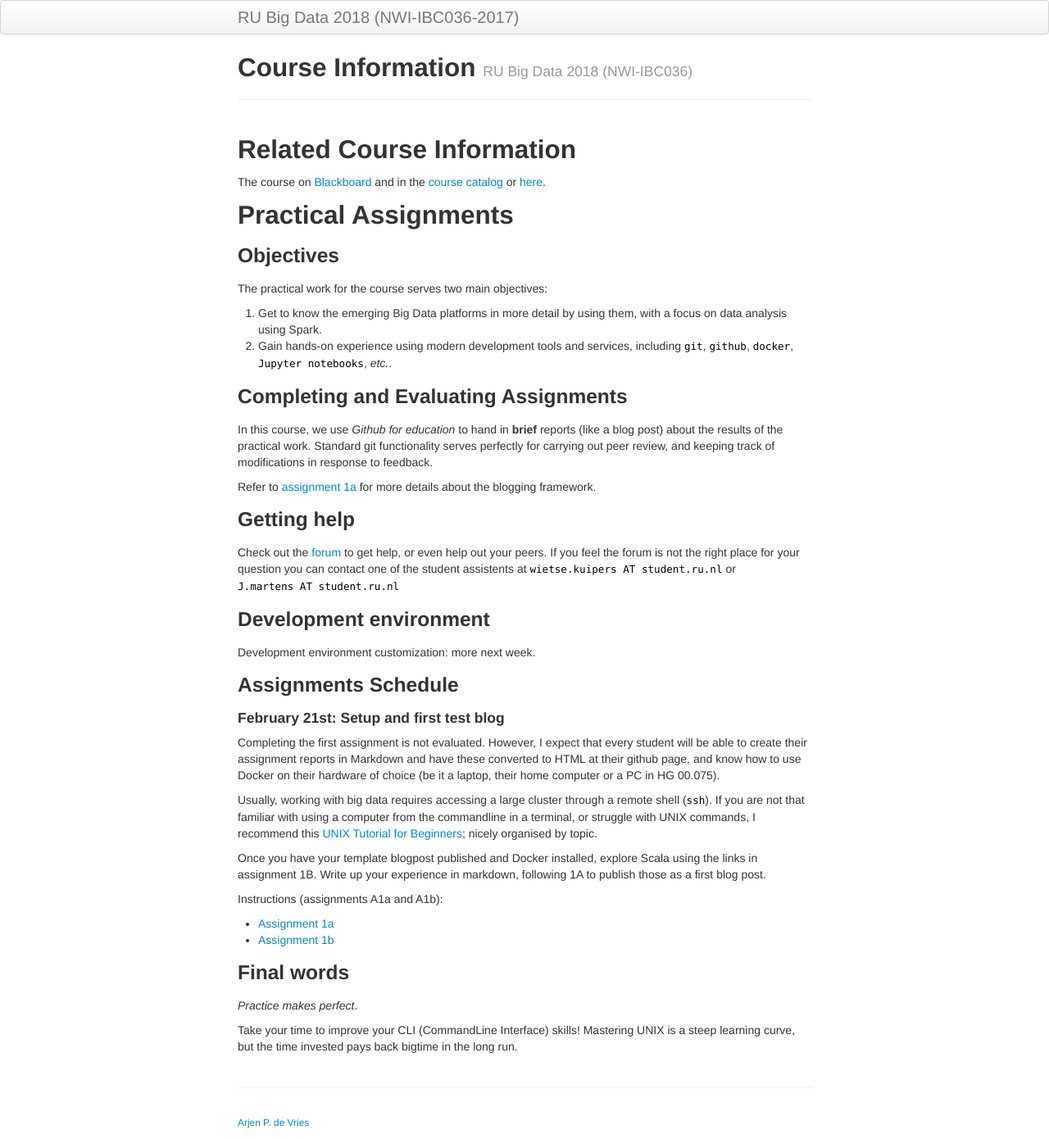
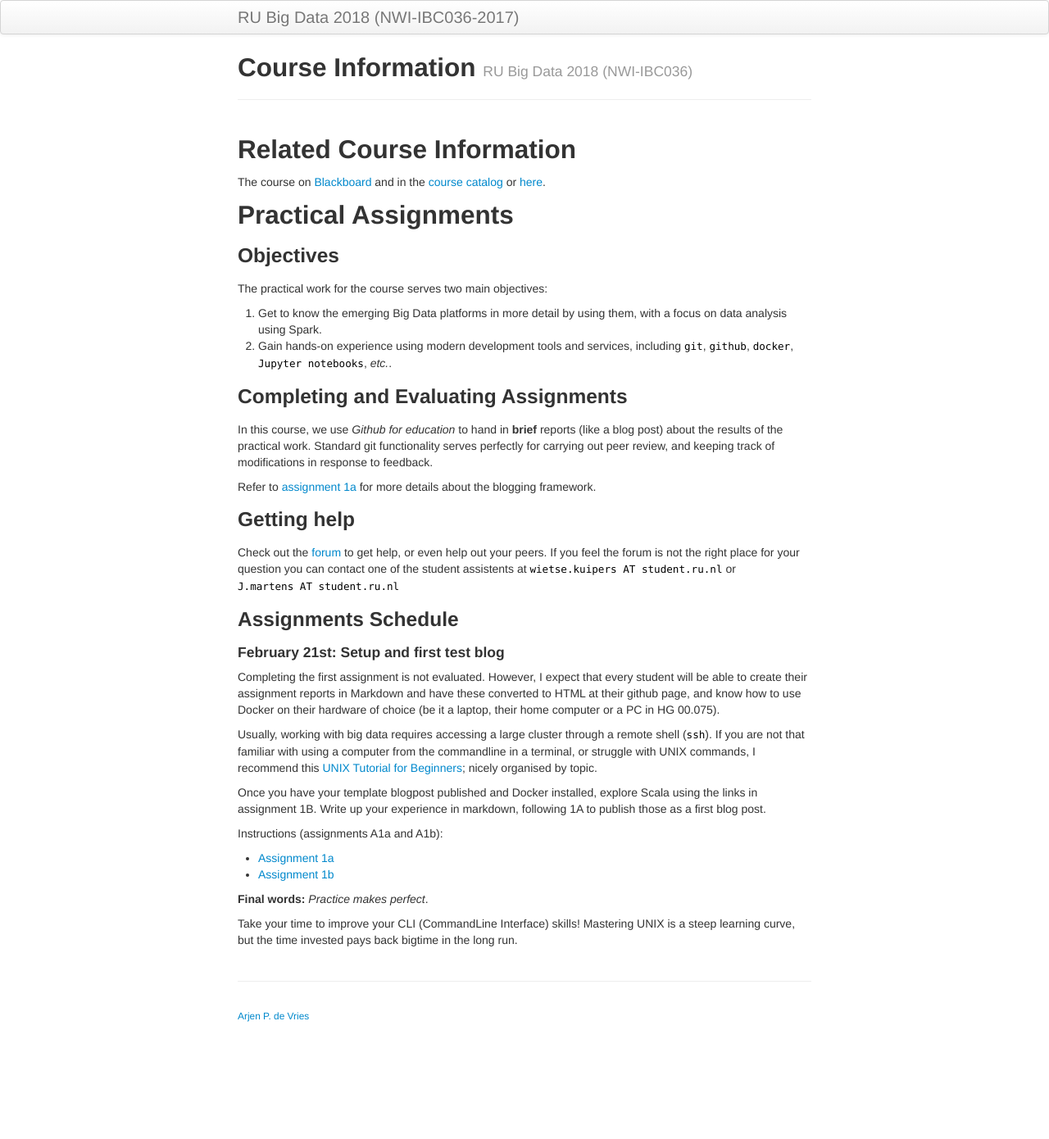
Before and after one commit to Thelukepet/course, a Jekyll site: the page built from index.md, in a window 1280 px wide. Shown: the whole page at 82% size. Built offline with Jekyll 4.4.1, drawn with Linux system fonts in a browser that asks for light colours; after the commit the page ends 1260 px from its top, so only the background shows below that.

Commit message:
Minor formatting

```diff
--- a/index.md
+++ b/index.md
@@ -35,10 +35,6 @@ Check out the [forum](https://github.com/rubigdata/forum-2018) to get help, or e
 If you feel the forum is not the right place for your question you can contact one of the student assistents at
 `wietse.kuipers AT student.ru.nl` or `J.martens AT student.ru.nl`
 
-### Development environment
-
-Development environment customization: more next week.
-
 ### Assignments Schedule
 
 #### February 21st: Setup and first test blog
@@ -61,9 +57,7 @@ Instructions (assignments A1a and A1b):
 * [Assignment 1a](assignments/A1a-blogging.html)
 * [Assignment 1b](assignments/A1b-docker.html)
 
-### Final words
-
-_Practice makes perfect_.
+__Final words:__ _Practice makes perfect_.
 
 Take your time to improve your CLI (CommandLine Interface) skills!
 Mastering UNIX is a steep learning curve, but the time invested pays back bigtime in the long run.
```
